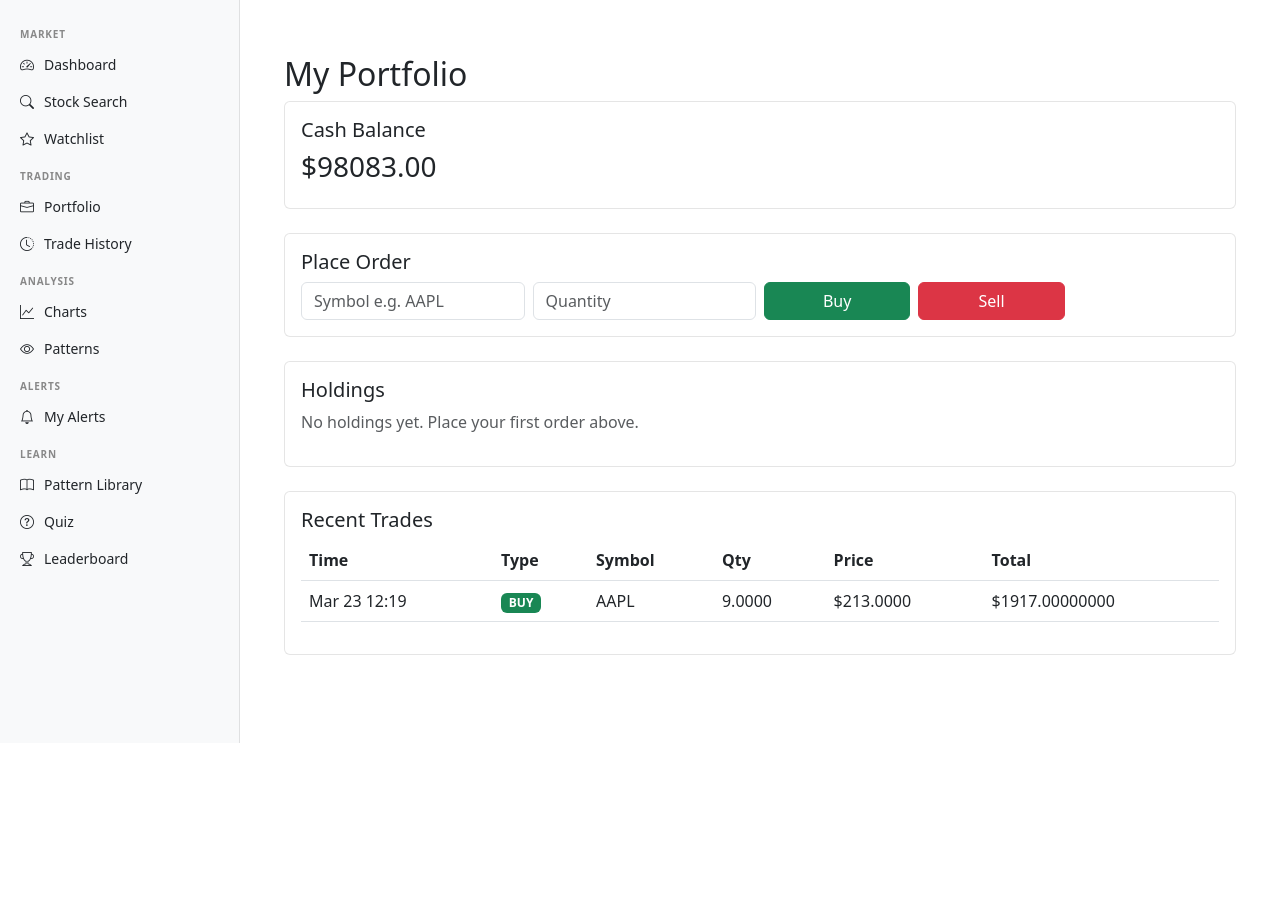
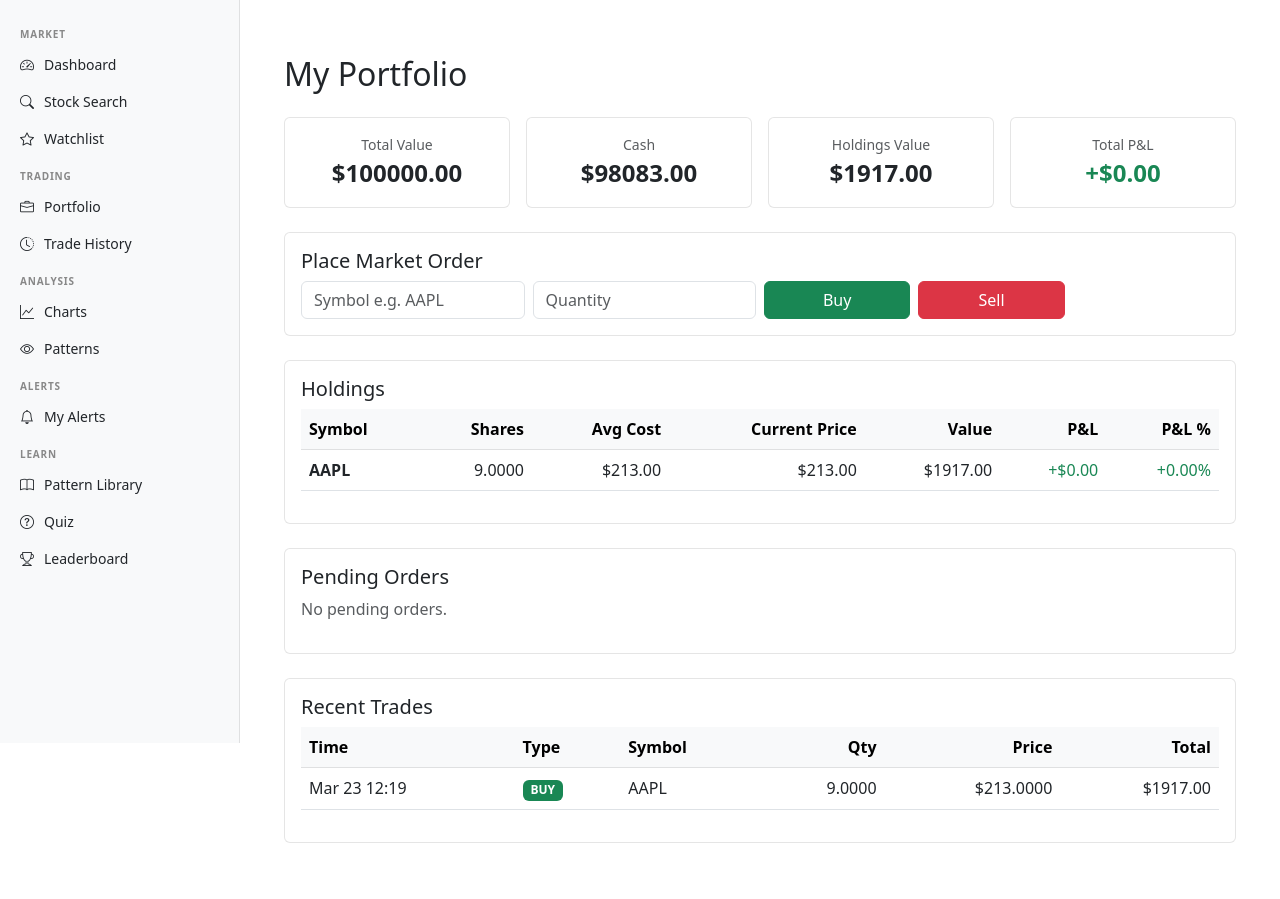
Before and after one commit to k-aniket-01/ChartLiz, a Django app: page /trading/dashboard/ in a window 1280 px wide. Shown: the part 57-956 px from the top of the page. Before the commit the page ends 800 px from the top, so only its background shows below. Run offline with Django 5.2, Linux system fonts and the light colour scheme; a user stored in the database is signed in; data comes from the database, SQL or seed files in the repository; both versions use the stored data as it was after the commit; tables that the repository leaves empty hold one stand-in row (values such as "Sample post"); parts of the project's set-up code (start-up, migrations or seed data) failed here and were passed over.

Commit message:
[feat] Portfolio dashboard page Aggregation queries, percentage calc

```diff
--- a/templates/trading/dashboard.html
+++ b/templates/trading/dashboard.html
@@ -2,20 +2,51 @@
 
 {% block content %}
 <div class="container py-4">
-  <h2>My Portfolio</h2>
 
-  <!-- Cash balance -->
-  <div class="card mb-4">
-    <div class="card-body">
-      <h5 class="card-title">Cash Balance</h5>
-      <h3 id="cash-balance">${{ portfolio.cash }}</h3>
+  <h2 class="mb-4">My Portfolio</h2>
+
+  <!-- Summary cards -->
+  <div class="row g-3 mb-4">
+    <div class="col-md-3">
+      <div class="card text-center">
+        <div class="card-body">
+          <div class="text-muted small">Total Value</div>
+          <div class="fs-4 fw-semibold">${{ total_portfolio_value|floatformat:2 }}</div>
+        </div>
+      </div>
+    </div>
+    <div class="col-md-3">
+      <div class="card text-center">
+        <div class="card-body">
+          <div class="text-muted small">Cash</div>
+          <div class="fs-4 fw-semibold" id="cash-balance">${{ portfolio.cash|floatformat:2 }}</div>
+        </div>
+      </div>
+    </div>
+    <div class="col-md-3">
+      <div class="card text-center">
+        <div class="card-body">
+          <div class="text-muted small">Holdings Value</div>
+          <div class="fs-4 fw-semibold">${{ total_holdings_value|floatformat:2 }}</div>
+        </div>
+      </div>
+    </div>
+    <div class="col-md-3">
+      <div class="card text-center">
+        <div class="card-body">
+          <div class="text-muted small">Total P&L</div>
+          <div class="fs-4 fw-semibold {% if total_pnl >= 0 %}text-success{% else %}text-danger{% endif %}">
+            {% if total_pnl >= 0 %}+{% endif %}${{ total_pnl|floatformat:2 }}
+          </div>
+        </div>
+      </div>
     </div>
   </div>
 
   <!-- Order form -->
   <div class="card mb-4">
     <div class="card-body">
-      <h5 class="card-title">Place Order</h5>
+      <h5 class="card-title">Place Market Order</h5>
       <div id="order-message" class="alert d-none"></div>
       <div class="row g-2">
         <div class="col-md-3">
@@ -34,31 +65,87 @@
     </div>
   </div>
 
-  <!-- Current positions -->
+  <!-- Holdings -->
   <div class="card mb-4">
     <div class="card-body">
       <h5 class="card-title">Holdings</h5>
       {% if positions %}
-      <table class="table">
-        <thead>
+      <table class="table table-hover align-middle">
+        <thead class="table-light">
           <tr>
             <th>Symbol</th>
-            <th>Shares</th>
-            <th>Avg Cost</th>
+            <th class="text-end">Shares</th>
+            <th class="text-end">Avg Cost</th>
+            <th class="text-end">Current Price</th>
+            <th class="text-end">Value</th>
+            <th class="text-end">P&L</th>
+            <th class="text-end">P&L %</th>
           </tr>
         </thead>
         <tbody>
           {% for pos in positions %}
           <tr>
-            <td>{{ pos.stock.symbol }}</td>
-            <td>{{ pos.quantity }}</td>
-            <td>${{ pos.avg_cost }}</td>
+            <td><strong>{{ pos.stock.symbol }}</strong></td>
+            <td class="text-end">{{ pos.quantity }}</td>
+            <td class="text-end">${{ pos.avg_cost|floatformat:2 }}</td>
+            <td class="text-end">${{ pos.current_price|floatformat:2 }}</td>
+            <td class="text-end">${{ pos.current_value|floatformat:2 }}</td>
+            <td class="text-end {% if pos.pnl >= 0 %}text-success{% else %}text-danger{% endif %}">
+              {% if pos.pnl >= 0 %}+{% endif %}${{ pos.pnl|floatformat:2 }}
+            </td>
+            <td class="text-end {% if pos.pnl_pct >= 0 %}text-success{% else %}text-danger{% endif %}">
+              {% if pos.pnl_pct >= 0 %}+{% endif %}{{ pos.pnl_pct|floatformat:2 }}%
+            </td>
           </tr>
           {% endfor %}
         </tbody>
       </table>
       {% else %}
-      <p class="text-muted">No holdings yet. Place your first order above.</p>
+      <p class="text-muted">No holdings yet.</p>
+      {% endif %}
+    </div>
+  </div>
+
+  <!-- Pending orders -->
+  <div class="card mb-4">
+    <div class="card-body">
+      <h5 class="card-title">Pending Orders</h5>
+      {% if pending_orders %}
+      <table class="table table-hover align-middle">
+        <thead class="table-light">
+          <tr>
+            <th>Type</th>
+            <th>Symbol</th>
+            <th class="text-end">Qty</th>
+            <th class="text-end">Trigger Price</th>
+            <th>Created</th>
+            <th></th>
+          </tr>
+        </thead>
+        <tbody id="pending-orders-table">
+          {% for order in pending_orders %}
+          <tr id="order-row-{{ order.id }}">
+            <td>
+              <span class="badge {% if 'BUY' in order.order_type %}bg-success{% else %}bg-danger{% endif %}">
+                {{ order.get_order_type_display }}
+              </span>
+            </td>
+            <td>{{ order.stock.symbol }}</td>
+            <td class="text-end">{{ order.quantity }}</td>
+            <td class="text-end">${{ order.trigger_price }}</td>
+            <td>{{ order.created_at|date:"M d H:i" }}</td>
+            <td class="text-end">
+              <button class="btn btn-sm btn-outline-danger"
+                      onclick="cancelOrder({{ order.id }})">
+                Cancel
+              </button>
+            </td>
+          </tr>
+          {% endfor %}
+        </tbody>
+      </table>
+      {% else %}
+      <p class="text-muted">No pending orders.</p>
       {% endif %}
     </div>
   </div>
@@ -68,15 +155,15 @@
     <div class="card-body">
       <h5 class="card-title">Recent Trades</h5>
       {% if recent_trades %}
-      <table class="table">
-        <thead>
+      <table class="table table-hover align-middle">
+        <thead class="table-light">
           <tr>
             <th>Time</th>
             <th>Type</th>
             <th>Symbol</th>
-            <th>Qty</th>
-            <th>Price</th>
-            <th>Total</th>
+            <th class="text-end">Qty</th>
+            <th class="text-end">Price</th>
+            <th class="text-end">Total</th>
           </tr>
         </thead>
         <tbody>
@@ -89,9 +176,9 @@
               </span>
             </td>
             <td>{{ trade.stock.symbol }}</td>
-            <td>{{ trade.quantity }}</td>
-            <td>${{ trade.price }}</td>
-            <td>${{ trade.total_value }}</td>
+            <td class="text-end">{{ trade.quantity }}</td>
+            <td class="text-end">${{ trade.price }}</td>
+            <td class="text-end">${{ trade.total_value|floatformat:2 }}</td>
           </tr>
           {% endfor %}
         </tbody>
@@ -101,21 +188,19 @@
       {% endif %}
     </div>
   </div>
+
 </div>
 
 <script>
 function placeOrder(tradeType) {
     const symbol = document.getElementById('order-symbol').value.trim();
     const quantity = document.getElementById('order-quantity').value.trim();
-    const msgBox = document.getElementById('order-message');
 
-    // Basic frontend validation
     if (!symbol || !quantity) {
         showMessage('Please enter a symbol and quantity.', 'danger');
         return;
     }
 
-    // Disable buttons while request is in flight
     document.querySelectorAll('button').forEach(b => b.disabled = true);
 
     fetch("{% url 'trading:place_order' %}", {
@@ -133,10 +218,8 @@ function placeOrder(tradeType) {
     .then(res => res.json())
     .then(data => {
         if (data.success) {
-            showMessage(data.message + ` | New cash: $${data.new_cash}`, 'success');
-            // Update cash balance on page without reload
+            showMessage(data.message, 'success');
             document.getElementById('cash-balance').textContent = '$' + data.new_cash;
-            // Reload page after 1.5s to refresh holdings table
             setTimeout(() => location.reload(), 1500);
         } else {
             showMessage(data.error, 'danger');
@@ -145,6 +228,27 @@ function placeOrder(tradeType) {
     .catch(() => showMessage('Network error. Try again.', 'danger'))
     .finally(() => {
         document.querySelectorAll('button').forEach(b => b.disabled = false);
+    });
+}
+
+function cancelOrder(orderId) {
+    if (!confirm('Cancel this order?')) return;
+
+    fetch(`/trading/order/cancel/${orderId}/`, {
+        method: 'POST',
+        headers: {
+            'Content-Type': 'application/json',
+            'X-CSRFToken': getCookie('csrftoken'),
+        },
+    })
+    .then(res => res.json())
+    .then(data => {
+        if (data.success) {
+            // Remove the row from the table without reloading
+            document.getElementById(`order-row-${orderId}`).remove();
+        } else {
+            alert(data.error);
+        }
     });
 }
 
--- a/trading/views.py
+++ b/trading/views.py
@@ -4,7 +4,7 @@ from django.contrib.auth.decorators import login_required
 from django.views.decorators.http import require_POST
 from decimal import Decimal, InvalidOperation
 import json
-from stocks.models import Stock
+from stocks.models import Stock, PriceBar
 from . models import Portfolio, execute_market_order, Trade, Position, PendingOrder
 
 
@@ -55,13 +55,55 @@ def place_market_order(request):
 @login_required
 def portfolio_dashboard(request):
     portfolio = request.user.portfolio
-    position = portfolio.positions.filter(quantity__gt=0).select_related('stock')
-    recent_trades = portfolio.trades.order_by('-executed_at')[:10]
+    positions = portfolio.positions.filter(quantity__gt=0).select_related('stock')
+
+    enriched_positions = []
+    total_holdings_value = Decimal('0')
+
+    for pos in positions:
+        latest = PriceBar.objects.filter(stock=pos.stock).order_by('-timestamp').first()
+
+        if latest:
+            current_price = latest.close
+        else:
+            current_price = pos.avg_cost
+
+        current_value = current_price * pos.quantity
+        cost_basis = pos.avg_cost * pos.quantity
+        pnl = current_value - cost_basis
+        pnl_pct = (pnl / cost_basis * 100) if  cost_basis > 0 else Decimal('0')
+
+        total_holdings_value += current_value
+
+        enriched_positions.append({
+            'stock':pos.stock,
+            'quantity':pos.quantity,
+            'avg_cost':pos.avg_cost,
+            'current_price':current_price,
+            'current_value':current_value,
+            'pnl':pnl,
+            'pnl_pct':pnl_pct,
+        })
+
+    total_portfolio_value = portfolio.cash + total_holdings_value
+    total_pnl = total_portfolio_value - Decimal('100000')
+
+    pending_orders = PendingOrder.objects.filter(
+        portfolio=portfolio,
+        status='PENDING'
+        ).select_related('stock').order_by('-created_at')
+
+
+    recent_trades = portfolio.trades.select_related('stock').order_by('-executed_at')[:10]
 
     return render(request, 'trading/dashboard.html', {
         'portfolio':portfolio,
-        'position':position,
+        'positions':enriched_positions,
+        'pending_orders':pending_orders,
         'recent_trades':recent_trades,
+        'total_portfolio_value':total_portfolio_value,
+        'total_holdings_value':total_holdings_value,
+        'total_pnl':total_pnl
     })
 
 @login_required
@@ -150,7 +192,6 @@ def place_stop_order(request):
         stock = Stock.objects.get(symbol=symbol)
         portfolio = request.user.portfolio
 
-        from stocks.models import PriceBar
         latest = PriceBar.objects.filter(stock=stock).order_by('-timestamp').first()
         if not latest:
             return JsonResponse({"success":False, "message":"No price data available"}, status=400)
```
Also changed, not shown: db.sqlite3.
